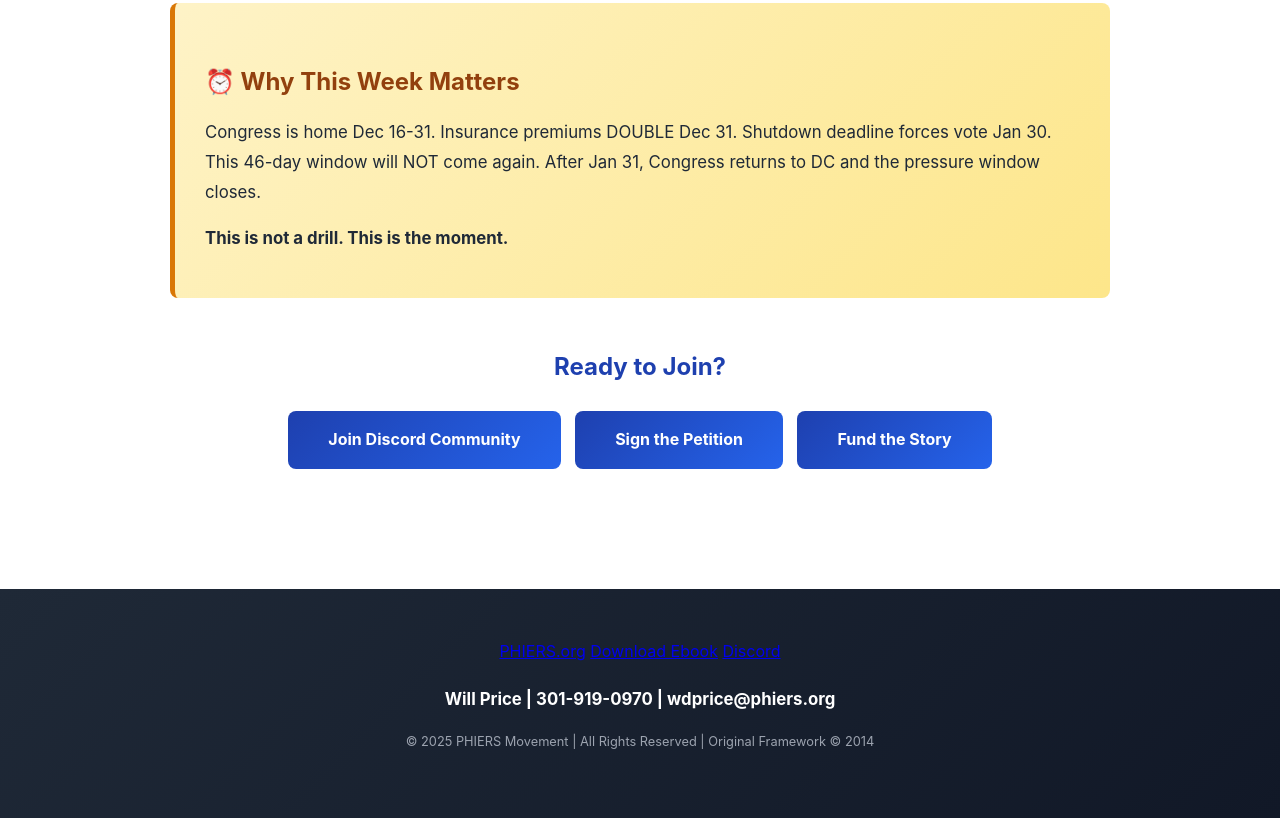
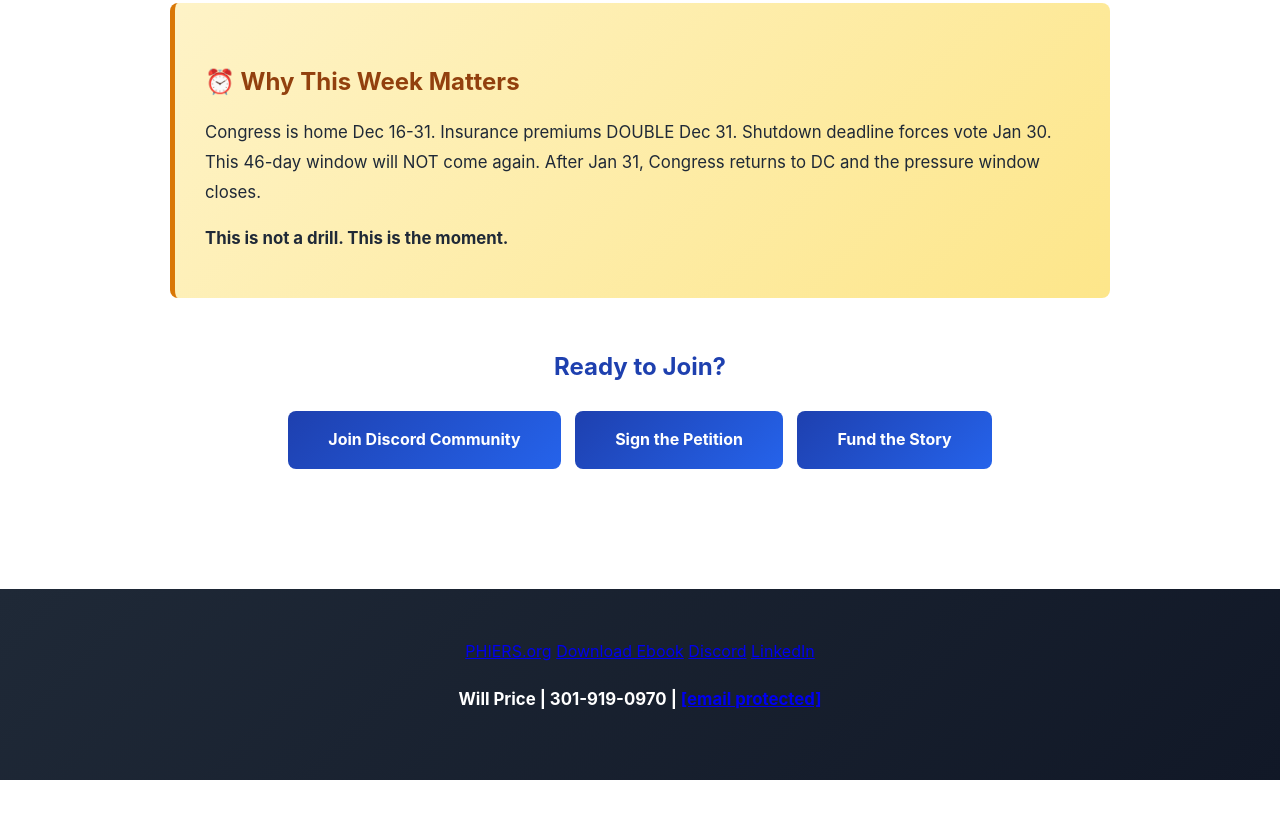
Before and after one commit to phiersale/Join_the_Team, a plain HTML site: page index.html in a window 1280 px wide. Shown: the part 1659-2477 px from the top of the page. After the commit the page ends 2439 px from the top, so only its background shows below. Drawn offline with Linux system fonts and the light colour scheme.

Commit message:
Update - added videos and linkedin

```diff
--- a/index.html
+++ b/index.html
@@ -163,9 +163,7 @@
             <a href="https://phiers.org">PHIERS.org</a>
             <a href="https://docs.google.com/document/d/1EWz90b6WPqusRfSChuk_IL4h_4TJJd9R/edit?usp=sharing">Download Ebook</a>
             <a href="https://discord.gg/narhDKJY">Discord</a>
+            <a href="https://www.linkedin.com/in/will-price-5801434/">LinkedIn</a>
         </div>
-        <p><strong>Will Price | 301-919-0970 | wdprice@phiers.org</strong></p>
-        <p style="font-size: 0.8em; color: #9ca3af; margin-top: 15px;">© 2025 PHIERS Movement | All Rights Reserved | Original Framework © 2014</p>
-    </div>
-</body>
-</html>
+        <p><strong>Will Price | 301-919-0970 | <a href="/cdn-cgi/l/email-protection" class="__cf_email__" data-cfemail="55223125273c363015253d3c3027267b3a2732">[email&#160;protected]</a></strong></p>
+        <p style="font-size: 0.8em; color: #9ca3af; mar
```
